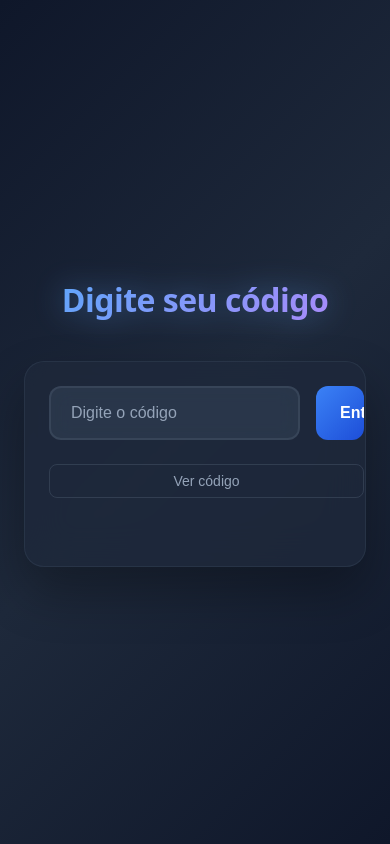
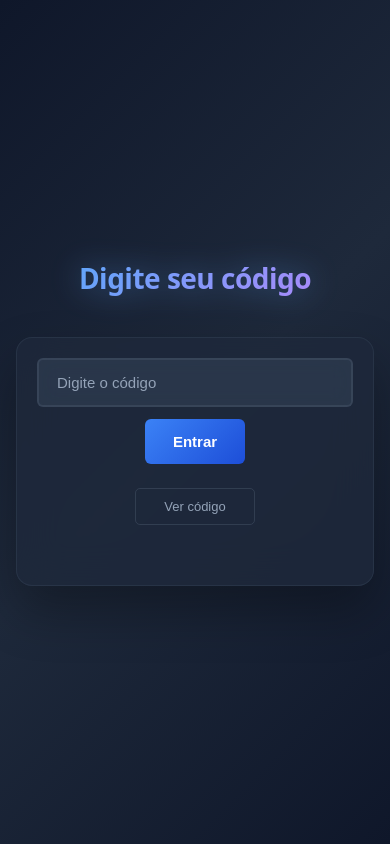
Before and after one commit to amelo171017-lgtm/aZ9_xT-4pQ7bK3m_vN-1rXy8, a plain HTML site: page index.html in a window 390 px wide. Shown: the top 844 px of the page. Drawn offline with Linux system fonts and the light colour scheme.

Commit message:
Update styles.css

```diff
--- a/styles.css
+++ b/styles.css
@@ -86,11 +86,12 @@ h1 {
   padding: 16px 20px;
   font-size: 16px;
   border: 2px solid rgba(71, 85, 105, 0.5);
-  border-radius: 12px;
+  border-radius: 8px;
   background: rgba(51, 65, 85, 0.6);
   color: #f8fafc;
   transition: all 0.3s ease;
   backdrop-filter: blur(10px);
+  min-height: 52px;
 }
 
 #access-code:focus {
@@ -114,13 +115,14 @@ h1 {
   background: linear-gradient(135deg, #3b82f6, #1d4ed8);
   color: #fff;
   border: none;
-  border-radius: 12px;
+  border-radius: 8px;
   font-weight: 700;
   font-size: 16px;
   cursor: pointer;
   transition: all 0.3s cubic-bezier(0.4, 0, 0.2, 1);
   position: relative;
   overflow: hidden;
+  min-width: 120px;
 }
 
 #enter-btn::before {
@@ -169,12 +171,13 @@ h1 {
   background: transparent;
   border: 1px solid rgba(71, 85, 105, 0.5);
   color: #94a3b8;
-  padding: 8px 16px;
-  border-radius: 8px;
+  padding: 12px 20px;
+  border-radius: 6px;
   cursor: pointer;
   font-size: 14px;
   transition: all 0.3s ease;
-  margin-top: 8px;
+  margin-top: 12px;
+  min-width: 140px;
 }
 
 .code-toggle:hover {
@@ -420,6 +423,47 @@ h1 {
 
 /* Mobile - ajustes específicos */
 @media (max-width: 767px) {
+  .container {
+    padding: 16px;
+    gap: 20px;
+  }
+
+  h1 {
+    font-size: 28px;
+    margin-bottom: 20px;
+  }
+
+  #code-form {
+    max-width: 100%;
+    padding: 20px;
+    border-radius: 16px;
+    gap: 12px;
+    grid-template-columns: 1fr;
+  }
+
+  #access-code {
+    padding: 14px 18px;
+    font-size: 15px;
+    min-height: 48px;
+    border-radius: 6px;
+  }
+
+  #enter-btn {
+    padding: 14px 20px;
+    font-size: 15px;
+    min-width: 100px;
+    border-radius: 6px;
+    justify-self: center;
+  }
+
+  .code-toggle {
+    padding: 10px 16px;
+    font-size: 13px;
+    min-width: 120px;
+    border-radius: 5px;
+    justify-self: center;
+  }
+
   .subject-section .actions {
     flex-direction: column;
   }
@@ -428,3 +472,53 @@ h1 {
     width: 100%;
   }
 }
+
+/* Tablet - ajustes intermediários */
+@media (min-width: 768px) and (max-width: 1023px) {
+  .container {
+    padding: 20px;
+  }
+
+  #code-form {
+    max-width: 520px;
+    padding: 22px;
+  }
+
+  #access-code {
+    padding: 15px 19px;
+    min-height: 50px;
+  }
+
+  #enter-btn {
+    padding: 15px 22px;
+    min-width: 110px;
+  }
+
+  .code-toggle {
+    padding: 11px 18px;
+    min-width: 130px;
+  }
+}
+
+/* Desktop - ajustes para telas grandes */
+@media (min-width: 1024px) {
+  #code-form {
+    max-width: 560px;
+    padding: 28px;
+  }
+
+  #access-code {
+    padding: 18px 22px;
+    min-height: 54px;
+  }
+
+  #enter-btn {
+    padding: 18px 28px;
+    min-width: 130px;
+  }
+
+  .code-toggle {
+    padding: 14px 24px;
+    min-width: 150px;
+  }
+}
```
